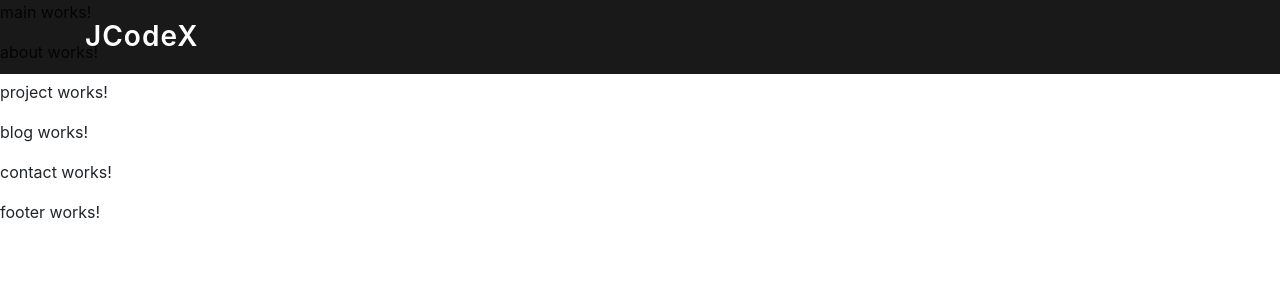
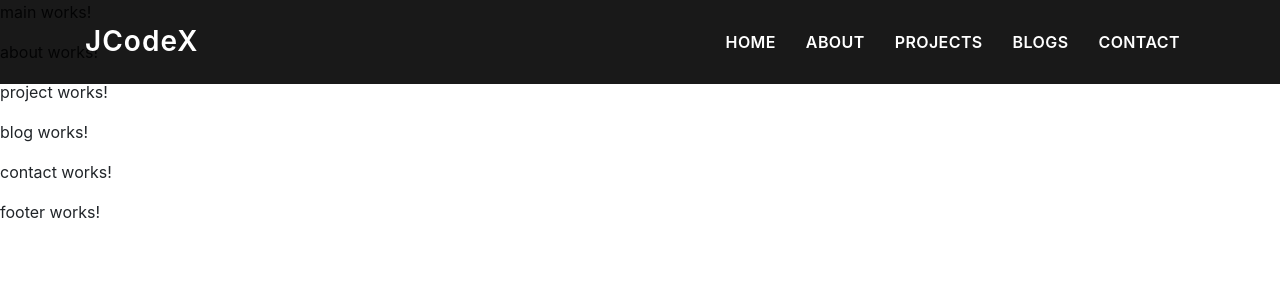
Before and after one commit to JCodeX-Dev/WebApp-FrontEnd, an Angular app: page / in a window 1280 px wide. Shown: the top 300 px of the page. Built offline with nearby package versions, Linux system fonts and the light colour scheme.

Commit message:
Added window scroll event for navbar

```diff
--- a/src/app/header/header.component.ts
+++ b/src/app/header/header.component.ts
@@ -1,4 +1,4 @@
-import { Component, OnInit } from '@angular/core';
+import {Component, HostListener, OnInit} from '@angular/core';
 
 @Component({
   selector: 'app-header',
@@ -7,9 +7,42 @@ import { Component, OnInit } from '@angular/core';
 })
 export class HeaderComponent implements OnInit {
 
-  constructor() { }
+  menuItems = [
+    {linkId: 1, linkName: 'Home', linkUrl: '#home'},
+    {linkId: 2, linkName: 'About', linkUrl: '#about'},
+    {linkId: 3, linkName: 'Projects', linkUrl: '#projects'},
+    {linkId: 4, linkName: 'Blogs', linkUrl: '#blogs'},
+    {linkId: 5, linkName: 'Contact', linkUrl: '#contact'}
+  ];
+
+  constructor() {
+  }
 
   ngOnInit(): void {
   }
 
+  // let selectHeader = select('#header')
+  // if (selectHeader) {
+  //   const headerScrolled = () => {
+  //     if (window.scrollY > 100) {
+  //       selectHeader.classList.add('header-scrolled')
+  //     } else {
+  //       selectHeader.classList.remove('header-scrolled')
+  //     }
+  //   }
+  //   window.addEventListener('load', headerScrolled)
+  //   onscroll(document, headerScrolled)
+  // }
+
+  @HostListener('window:scroll', [])
+  onWindowScroll() {
+    const offset = window.pageYOffset;
+    if (offset > 100){
+      document.querySelector('header').classList.add('nv-sc');
+    }
+    else {
+      document.querySelector('header').classList.remove('nv-sc');
+    }
+      }
+
 }
```
